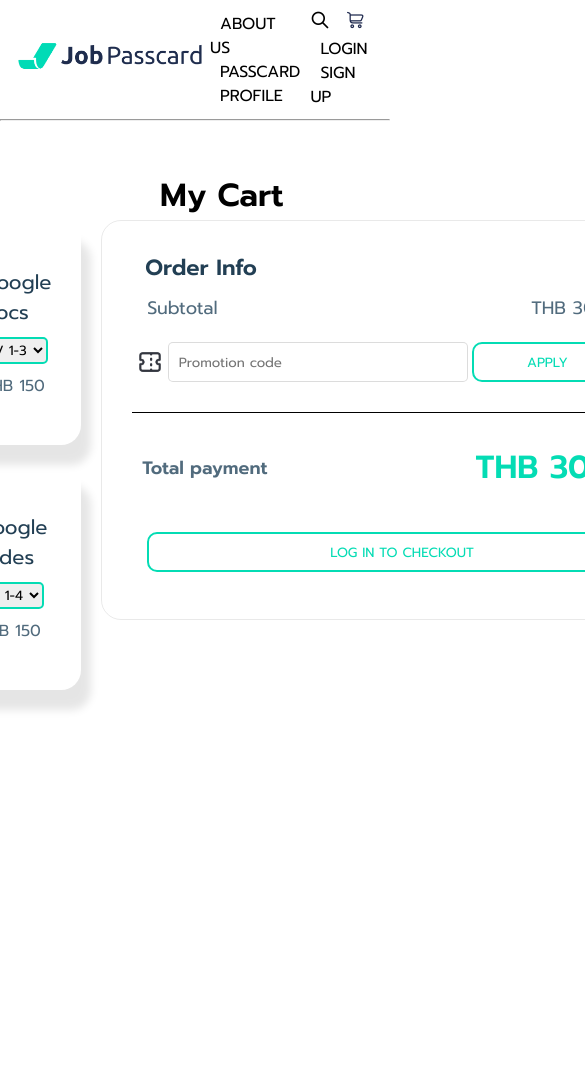
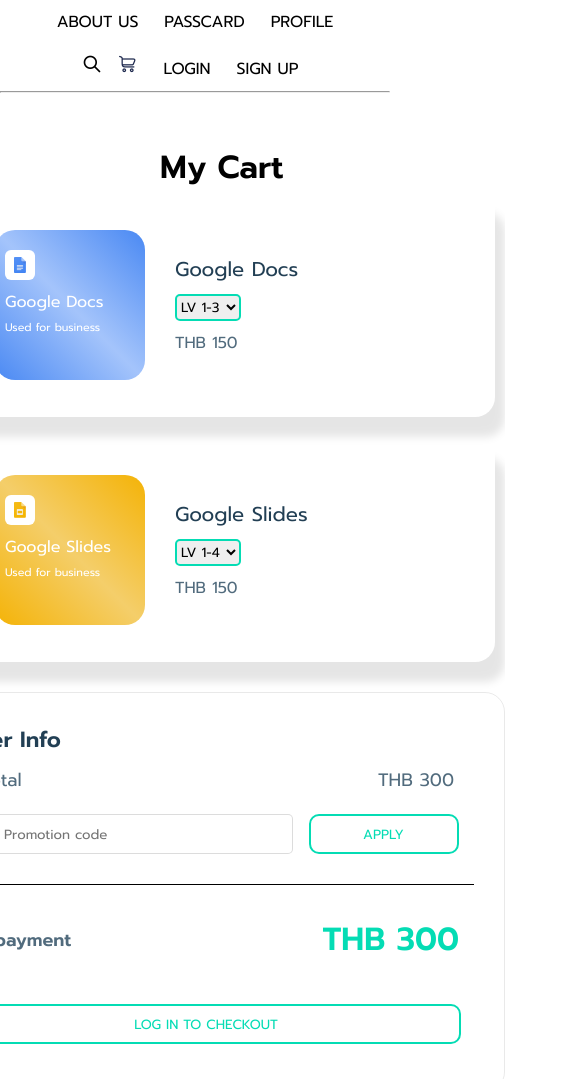
Before and after one commit to 64332110128-7/Lab03, a plain HTML site: page index.html in a window 390 px wide. Shown: the top 1079 px of the page, 585 px wide, since content can reach past the window. Before the commit the page ends 844 px from the top, so only its background shows below. Drawn offline with Linux system fonts and the light colour scheme.

Commit message:
Add files via upload

```diff
--- a/styles.css
+++ b/styles.css
@@ -299,3 +299,28 @@
     font-weight: 600;
     color: rgb(81, 107, 125);
 }
+
+@media(max-width: 1000px) {
+    .logo {
+        display: none;
+    }
+    nav {
+        flex-grow: 1;
+        justify-content: space-around;
+    }
+    main {
+        flex-direction: column;
+        align-items: center;
+    }
+}
+
+@media(max-width: 600px) {
+    nav {
+        flex-direction: column;
+        flex-grow: 0;
+        text-align: center;
+    }
+    .login {
+        margin-top: 20px;
+    }
+}
```
